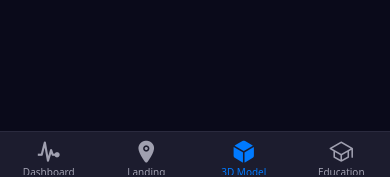
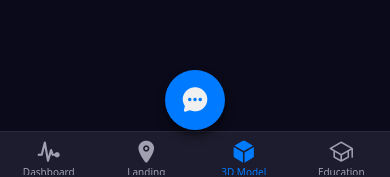
Before and after one commit to HishaamA/EMAG5Space, a React Native app in the folder ema-mission-tracker/: screen /Model in a window 390 px wide. Shown: the part 664-841 px from the top of the page. Built offline with nearby package versions, Linux system fonts and the light colour scheme.

Commit message:
Move floating chat button to App.js for global access
Refactored the floating chat button from DashboardScreen.js to App.js, making it accessible from all tabs. Updated styles and navigation logic to support the new placement and removed redundant button code from DashboardScreen.

```diff
--- a/ema-mission-tracker/App.js
+++ b/ema-mission-tracker/App.js
@@ -4,7 +4,7 @@ import { createBottomTabNavigator } from '@react-navigation/bottom-tabs';
 import { createNativeStackNavigator } from '@react-navigation/native-stack';
 import { Ionicons } from '@expo/vector-icons';
 import { StatusBar } from 'expo-status-bar';
-import { TouchableOpacity } from 'react-native';
+import { TouchableOpacity, View, StyleSheet } from 'react-native';
 
 // Import screens
 import DashboardScreen from './screens/DashboardScreen';
@@ -21,9 +21,10 @@ import { colors } from './styles/GlobalStyles';
 const Tab = createBottomTabNavigator();
 const Stack = createNativeStackNavigator();
 
-function TabNavigator() {
+function TabNavigator({ navigation }) {
   return (
-    <Tab.Navigator
+    <>
+      <Tab.Navigator
       screenOptions={({ route }) => ({
         tabBarIcon: ({ focused, color, size }) => {
           let iconName;
@@ -78,6 +79,17 @@ function TabNavigator() {
         component={SpaceEducationScreen}
       />
     </Tab.Navigator>
+
+    {/* Floating Chat Button */}
+    <View style={styles.floatingButtonContainer}>
+      <TouchableOpacity
+        style={styles.floatingChatButton}
+        onPress={() => navigation.navigate('AIChat')}
+      >
+        <Ionicons name="chatbubble-ellipses" size={28} color={colors.text} />
+      </TouchableOpacity>
+    </View>
+    </>
   );
 }
 
@@ -136,3 +148,28 @@ export default function App() {
     </NavigationContainer>
   );
 }
+
+const styles = StyleSheet.create({
+  floatingButtonContainer: {
+    position: 'absolute',
+    bottom: 50,
+    left: 0,
+    right: 0,
+    alignItems: 'center',
+    justifyContent: 'center',
+    pointerEvents: 'box-none',
+  },
+  floatingChatButton: {
+    width: 60,
+    height: 60,
+    borderRadius: 30,
+    backgroundColor: colors.primary,
+    justifyContent: 'center',
+    alignItems: 'center',
+    elevation: 12,
+    shadowColor: '#000',
+    shadowOffset: { width: 0, height: 6 },
+    shadowOpacity: 0.5,
+    shadowRadius: 10,
+  },
+});
--- a/ema-mission-tracker/screens/DashboardScreen.js
+++ b/ema-mission-tracker/screens/DashboardScreen.js
@@ -146,15 +146,15 @@ const DashboardScreen = ({ navigation }) => {
                 {aiResponse.risk_level}
               </Text>
             </View>
-            <View style={GlobalStyles.row}>
-              <Text style={GlobalStyles.bodyText}>Primary Concern:</Text>
-              <Text style={[GlobalStyles.value, { fontSize: 14, flex: 1, textAlign: 'right' }]}>
+            <View style={{ marginTop: 12 }}>
+              <Text style={[GlobalStyles.bodyText, { marginBottom: 4 }]}>Primary Concern:</Text>
+              <Text style={GlobalStyles.value}>
                 {aiResponse.primary_concern}
               </Text>
             </View>
             {aiResponse.time_to_critical !== 'N/A' && (
-              <View style={GlobalStyles.row}>
-                <Text style={GlobalStyles.bodyText}>Time to Critical:</Text>
+              <View style={{ marginTop: 12 }}>
+                <Text style={[GlobalStyles.bodyText, { marginBottom: 4 }]}>Time to Critical:</Text>
                 <Text style={[GlobalStyles.value, { color: colors.warning }]}>
                   {aiResponse.time_to_critical}
                 </Text>
@@ -437,14 +437,6 @@ const DashboardScreen = ({ navigation }) => {
 
         <View style={{ height: 40 }} />
       </View>
-
-      {/* Floating Chat Button */}
-      <TouchableOpacity
-        style={styles.floatingChatButton}
-        onPress={() => navigation.navigate('AIChat', { currentTelemetry: telemetry })}
-      >
-        <Ionicons name="chatbubble-ellipses" size={28} color={colors.text} />
-      </TouchableOpacity>
     </ScrollView>
   );
 };
@@ -518,22 +510,6 @@ const styles = StyleSheet.create({
     fontSize: 12,
     color: colors.textSecondary,
   },
-  floatingChatButton: {
-    position: 'absolute',
-    bottom: 24,
-    right: 24,
-    width: 60,
-    height: 60,
-    borderRadius: 30,
-    backgroundColor: colors.primary,
-    justifyContent: 'center',
-    alignItems: 'center',
-    elevation: 8,
-    shadowColor: '#000',
-    shadowOffset: { width: 0, height: 4 },
-    shadowOpacity: 0.3,
-    shadowRadius: 8,
-  },
 });
 
 export default DashboardScreen;
```
